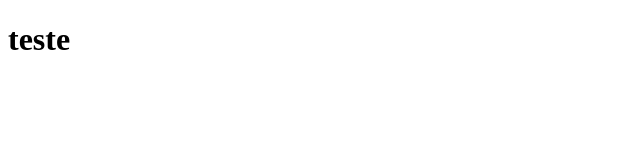
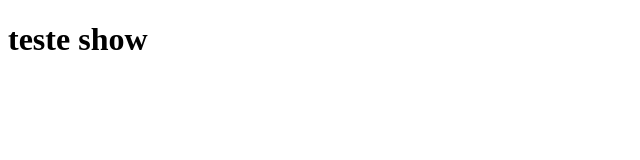
Before and after one commit to Herberpj-code/git, a plain HTML site: page index.html in a window 1280 px wide. Shown: the whole page, without its empty margins (0-640 px from the left). Drawn offline with Linux system fonts and the light colour scheme.

Commit message:
Aprendendo a usar git add -A para adicionar arquivos deletados e modificados juntos

```diff
--- a/index.html
+++ b/index.html
@@ -7,6 +7,8 @@
     <title>teste</title>
 </head>
 <body>
-    <h1 class="teste">teste</h1>
+    <h1 class="teste">teste
+        show
+    </h1>
 </body>
 </html>
```
Also changed, not shown: style.css (deleted).
